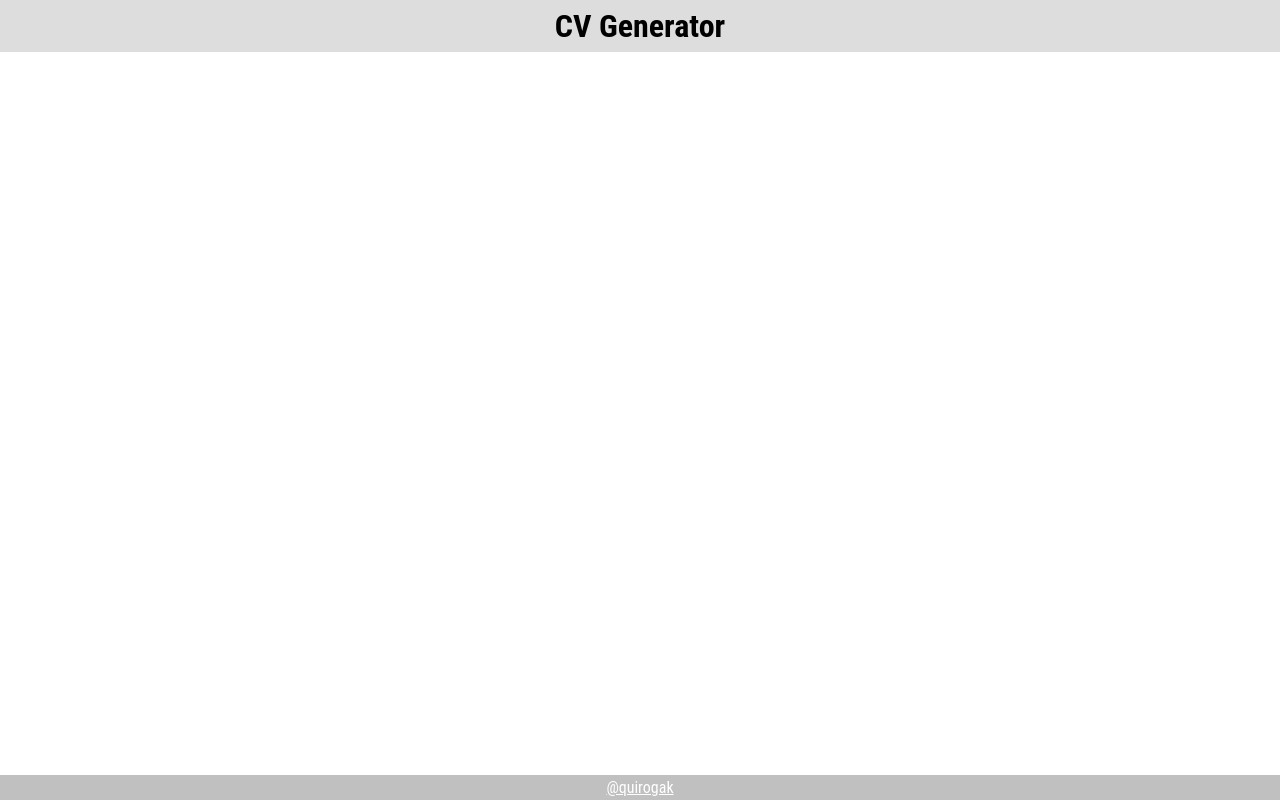
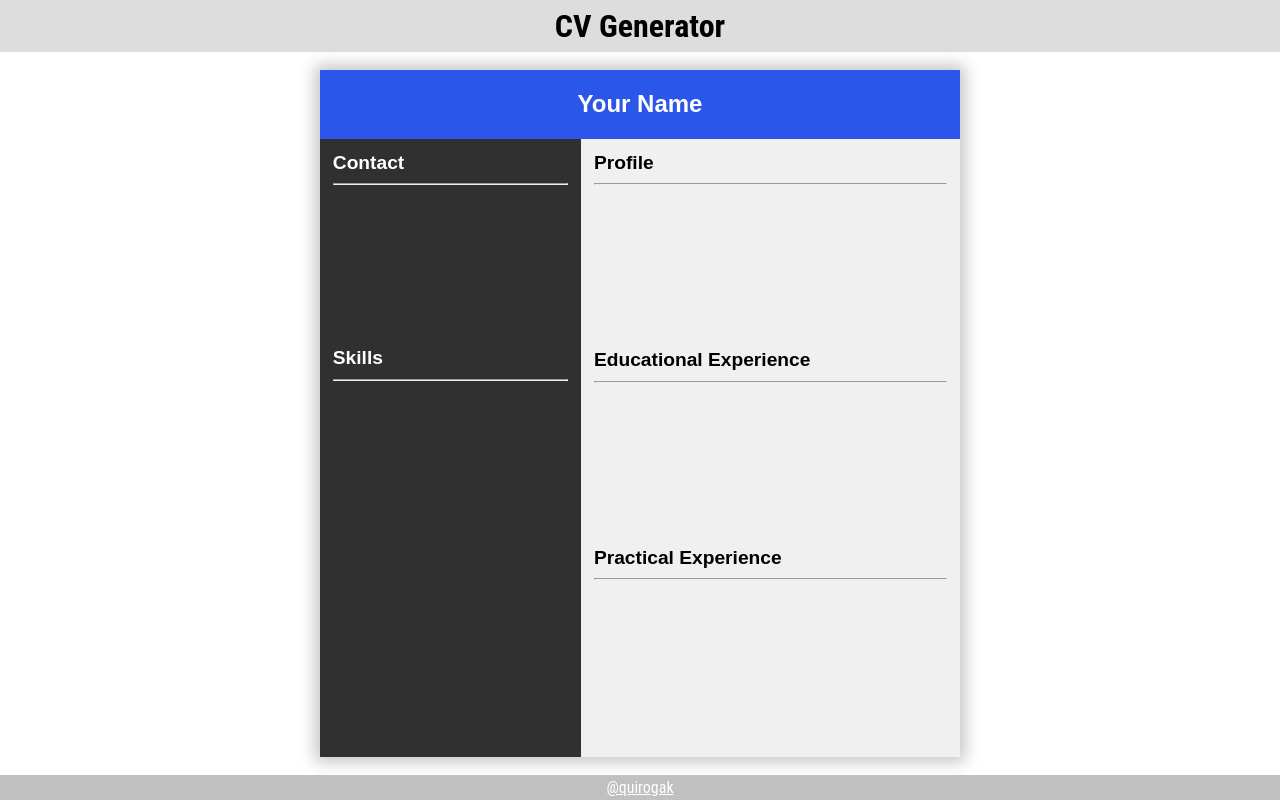
Before and after one commit to quirogak/cv-application-react, a React (Create React App) app: page / in a window 1280 px wide. Built offline with nearby package versions, Linux system fonts and the light colour scheme.

Commit message:
add Main.

```diff
--- a/src/App.js
+++ b/src/App.js
@@ -1,6 +1,7 @@
 import { Component } from "react";
 import Header from "./components/header"
 import Footer from "./components/footer";
+import Main from "./components/main"
 
 class App extends Component {
   constructor() {
@@ -10,6 +11,7 @@ class App extends Component {
     return (
       <>
         <Header title="CV Generator"></Header>
+        <Main></Main>
         <Footer gitName="@quirogak"></Footer>
       </>
     )
```
